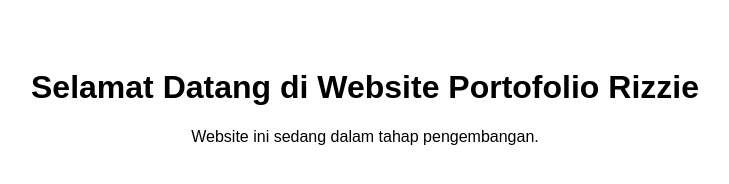
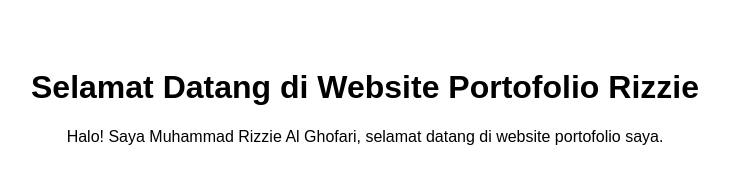
Before and after one commit to MuhammadRizzieAlGhofari/muhammadrizziealghofari.github.io, a plain HTML site: page index.html in a window 1280 px wide. Shown: the whole page, without its empty margins (275-1004 px from the left). Drawn offline with Linux system fonts and the light colour scheme.

Commit message:
Update index.html

```diff
--- a/index.html
+++ b/index.html
@@ -7,6 +7,6 @@
   </head>
   <body style="font-family:sans-serif; padding:40px; text-align:center;">
     <h1>Selamat Datang di Website Portofolio Rizzie</h1>
-    <p>Website ini sedang dalam tahap pengembangan.</p>
+    <p>Halo! Saya Muhammad Rizzie Al Ghofari, selamat datang di website portofolio saya.</p>
   </body>
 </html>
```
